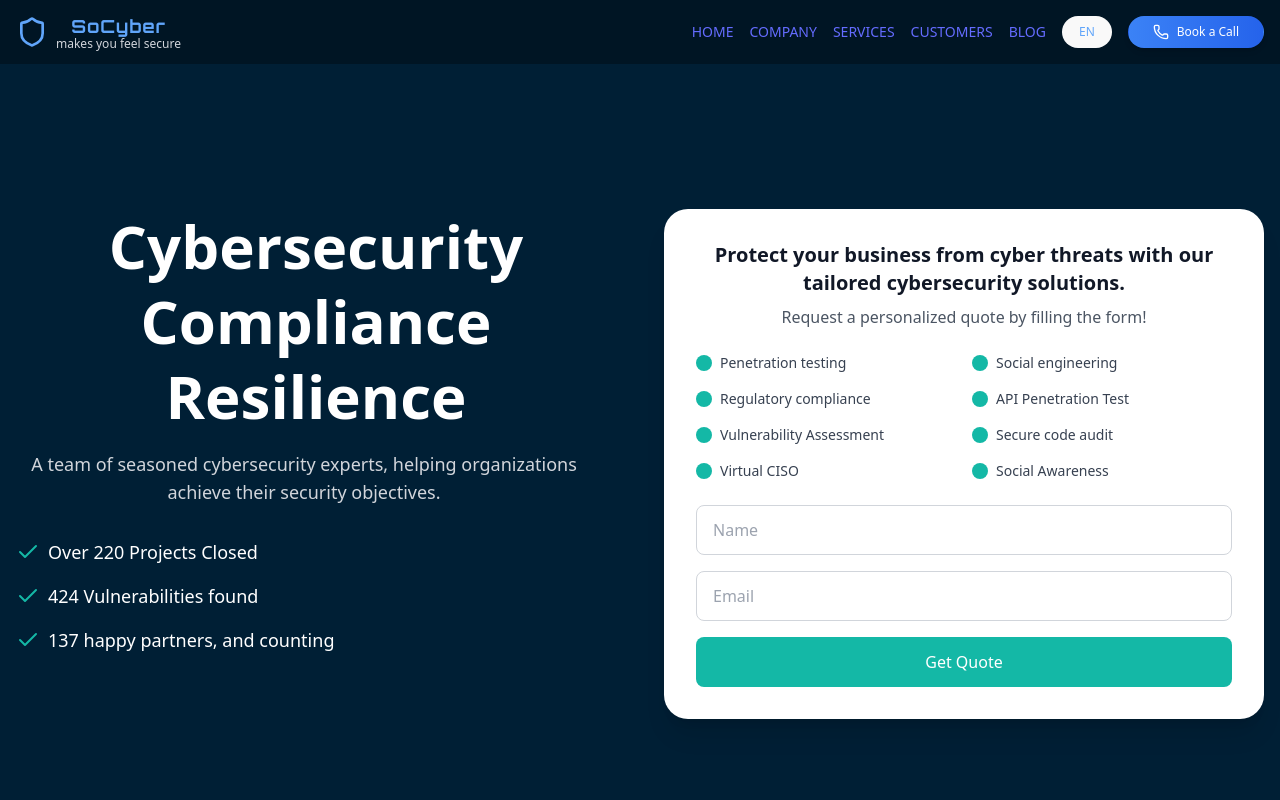
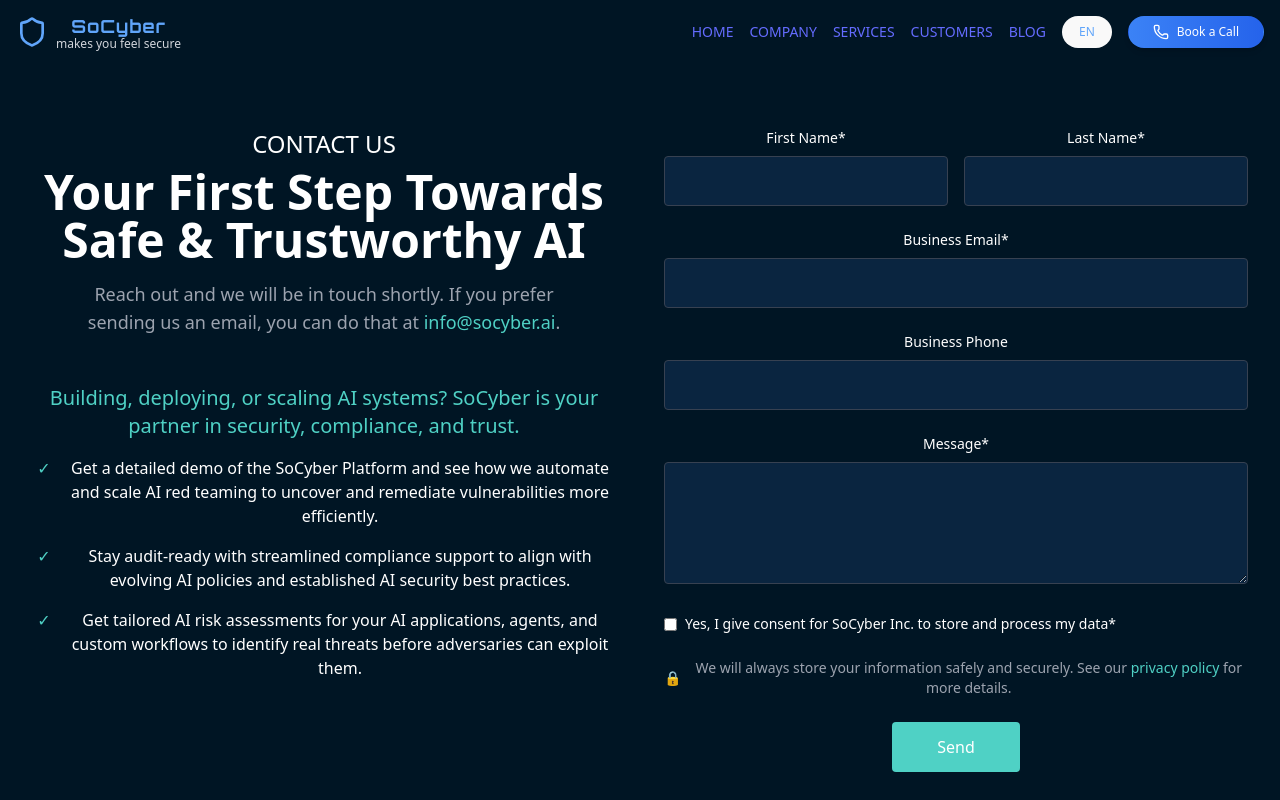
Before and after one commit to NikolaSirakov2/SoCyber, a React (Vite) app: page /contact in a window 1280 px wide. Shown: the top 800 px of the page. Built offline with nearby package versions, Linux system fonts and the light colour scheme.

Commit message:
Add ContactPage component to App, implement routing for contact form, and update Navbar link for improved user navigation.

```diff
--- a/src/App.tsx
+++ b/src/App.tsx
@@ -7,7 +7,8 @@
 import { Services } from "@/components/Services";
 import { Media } from "@/components/Media";
 import { CallToAction } from "@/components/CallToAction";
-import { BrowserRouter as Router } from "react-router-dom";
+import { ContactPage } from "@/pages/ContactPage";
+import { BrowserRouter as Router, Routes, Route } from "react-router-dom";
 import { useTranslation } from "react-i18next";
 
 function App() {
@@ -18,12 +19,22 @@
       <div className="flex flex-col min-h-screen w-full overflow-x-hidden">
         <Navbar />
         <main className="flex-1 w-full">
+          <Routes>
+            <Route
+              path="/"
+              element={
+                <>
                   <Hero />
                   <TrustedBy />
                   <Certifications />
                   <Services />
                   <Media />
                   <CallToAction />
+                </>
+              }
+            />
+            <Route path="/contact" element={<ContactPage />} />
+          </Routes>
         </main>
         <Footer />
       </div>
--- a/src/components/Navbar.tsx
+++ b/src/components/Navbar.tsx
@@ -76,7 +76,7 @@
               asChild
               className="bg-gradient-to-r from-blue-500 to-blue-600 text-white border-transparent hover:from-blue-600 hover:to-blue-700 rounded-full px-6 font-medium shadow-md hover:shadow-lg transition-all duration-200 flex items-center gap-2"
             >
-              <Link to="/book-call">
+              <Link to="/contact">
                 <Phone className="h-4 w-4" />
                 <span>{t("navigation.bookCall")}</span>
               </Link>
--- /dev/null
+++ b/src/pages/ContactPage.tsx
@@ -0,0 +1,223 @@
+import { useState } from "react";
+import { useTranslation } from "react-i18next";
+
+interface FormData {
+  firstName: string;
+  lastName: string;
+  businessEmail: string;
+  businessPhone: string;
+  message: string;
+  consent: boolean;
+}
+
+export function ContactPage() {
+  const { t } = useTranslation();
+  const [formData, setFormData] = useState<FormData>({
+    firstName: "",
+    lastName: "",
+    businessEmail: "",
+    businessPhone: "",
+    message: "",
+    consent: false,
+  });
+
+  const handleSubmit = (e: React.FormEvent) => {
+    e.preventDefault();
+    console.log("Form submitted:", formData);
+  };
+
+  const handleChange = (
+    e: React.ChangeEvent<HTMLInputElement | HTMLTextAreaElement>
+  ) => {
+    const { name, value, type } = e.target;
+    const checked = (e.target as HTMLInputElement).checked;
+
+    setFormData((prev) => ({
+      ...prev,
+      [name]: type === "checkbox" ? checked : value,
+    }));
+  };
+
+  return (
+    <div className="min-h-screen bg-[#001524] text-white py-16 px-4 sm:px-6 lg:px-8">
+      <div className="max-w-7xl mx-auto">
+        <div className="grid grid-cols-1 lg:grid-cols-2 gap-12">
+          {/* Left Column - Content */}
+          <div>
+            <div className="mb-12">
+              <h2 className="text-2xl font-medium mb-2">CONTACT US</h2>
+              <h1 className="text-5xl font-bold mb-4">
+                Your First Step Towards
+                <br />
+                Safe & Trustworthy AI
+              </h1>
+              <p className="text-gray-400 text-lg">
+                Reach out and we will be in touch shortly. If you prefer
+                <br />
+                sending us an email, you can do that at{" "}
+                <a href="mailto:info@socyber.ai" className="text-[#4FD1C5]">
+                  info@socyber.ai
+                </a>
+                .
+              </p>
+            </div>
+
+            <div>
+              <h3 className="text-xl text-[#4FD1C5] mb-4">
+                Building, deploying, or scaling AI systems? SoCyber is your
+                partner in security, compliance, and trust.
+              </h3>
+              <ul className="space-y-4">
+                <li className="flex items-start">
+                  <div className="flex-shrink-0 h-6 w-6 text-[#4FD1C5] mr-2">
+                    ✓
+                  </div>
+                  <p>
+                    Get a detailed demo of the SoCyber Platform and see how we
+                    automate and scale AI red teaming to uncover and remediate
+                    vulnerabilities more efficiently.
+                  </p>
+                </li>
+                <li className="flex items-start">
+                  <div className="flex-shrink-0 h-6 w-6 text-[#4FD1C5] mr-2">
+                    ✓
+                  </div>
+                  <p>
+                    Stay audit-ready with streamlined compliance support to
+                    align with evolving AI policies and established AI security
+                    best practices.
+                  </p>
+                </li>
+                <li className="flex items-start">
+                  <div className="flex-shrink-0 h-6 w-6 text-[#4FD1C5] mr-2">
+                    ✓
+                  </div>
+                  <p>
+                    Get tailored AI risk assessments for your AI applications,
+                    agents, and custom workflows to identify real threats before
+                    adversaries can exploit them.
+                  </p>
+                </li>
+              </ul>
+            </div>
+          </div>
+
+          {/* Right Column - Form */}
+          <div>
+            <form onSubmit={handleSubmit} className="space-y-6">
+              <div className="grid grid-cols-2 gap-4">
+                <div>
+                  <label htmlFor="firstName" className="block text-sm mb-2">
+                    First Name*
+                  </label>
+                  <input
+                    type="text"
+                    id="firstName"
+                    name="firstName"
+                    value={formData.firstName}
+                    onChange={handleChange}
+                    className="w-full p-3 bg-[#0A2540] rounded border border-gray-700 focus:border-[#4FD1C5] focus:ring-1 focus:ring-[#4FD1C5]"
+                    required
+                  />
+                </div>
+                <div>
+                  <label htmlFor="lastName" className="block text-sm mb-2">
+                    Last Name*
+                  </label>
+                  <input
+                    type="text"
+                    id="lastName"
+                    name="lastName"
+                    value={formData.lastName}
+                    onChange={handleChange}
+                    className="w-full p-3 bg-[#0A2540] rounded border border-gray-700 focus:border-[#4FD1C5] focus:ring-1 focus:ring-[#4FD1C5]"
+                    required
+                  />
+                </div>
+              </div>
+
+              <div>
+                <label htmlFor="businessEmail" className="block text-sm mb-2">
+                  Business Email*
+                </label>
+                <input
+                  type="email"
+                  id="businessEmail"
+                  name="businessEmail"
+                  value={formData.businessEmail}
+                  onChange={handleChange}
+                  className="w-full p-3 bg-[#0A2540] rounded border border-gray-700 focus:border-[#4FD1C5] focus:ring-1 focus:ring-[#4FD1C5]"
+                  required
+                />
+              </div>
+
+              <div>
+                <label htmlFor="businessPhone" className="block text-sm mb-2">
+                  Business Phone
+                </label>
+                <input
+                  type="tel"
+                  id="businessPhone"
+                  name="businessPhone"
+                  value={formData.businessPhone}
+                  onChange={handleChange}
+                  className="w-full p-3 bg-[#0A2540] rounded border border-gray-700 focus:border-[#4FD1C5] focus:ring-1 focus:ring-[#4FD1C5]"
+                />
+              </div>
+
+              <div>
+                <label htmlFor="message" className="block text-sm mb-2">
+                  Message*
+                </label>
+                <textarea
+                  id="message"
+                  name="message"
+                  rows={4}
+                  value={formData.message}
+                  onChange={handleChange}
+                  className="w-full p-3 bg-[#0A2540] rounded border border-gray-700 focus:border-[#4FD1C5] focus:ring-1 focus:ring-[#4FD1C5]"
+                  required
+                />
+              </div>
+
+              <div className="flex items-start gap-2">
+                <input
+                  type="checkbox"
+                  id="consent"
+                  name="consent"
+                  checked={formData.consent}
+                  onChange={handleChange}
+                  className="mt-1"
+                  required
+                />
+                <label htmlFor="consent" className="text-sm">
+                  Yes, I give consent for SoCyber Inc. to store and process my
+                  data*
+                </label>
+              </div>
+
+              <div className="flex items-center gap-2 text-sm text-gray-400">
+                <span className="text-[#4FD1C5]">🔒</span>
+                <p>
+                  We will always store your information safely and securely. See
+                  our{" "}
+                  <a href="/privacy-policy" className="text-[#4FD1C5]">
+                    privacy policy
+                  </a>{" "}
+                  for more details.
+                </p>
+              </div>
+
+              <button
+                type="submit"
+                className="w-32 py-3 px-6 bg-[#4FD1C5] text-white rounded hover:bg-[#45B8AE] transition-colors"
+              >
+                Send
+              </button>
+            </form>
+          </div>
+        </div>
+      </div>
+    </div>
+  );
+}
```
Lines whose indentation alone changed are shown as unchanged.
